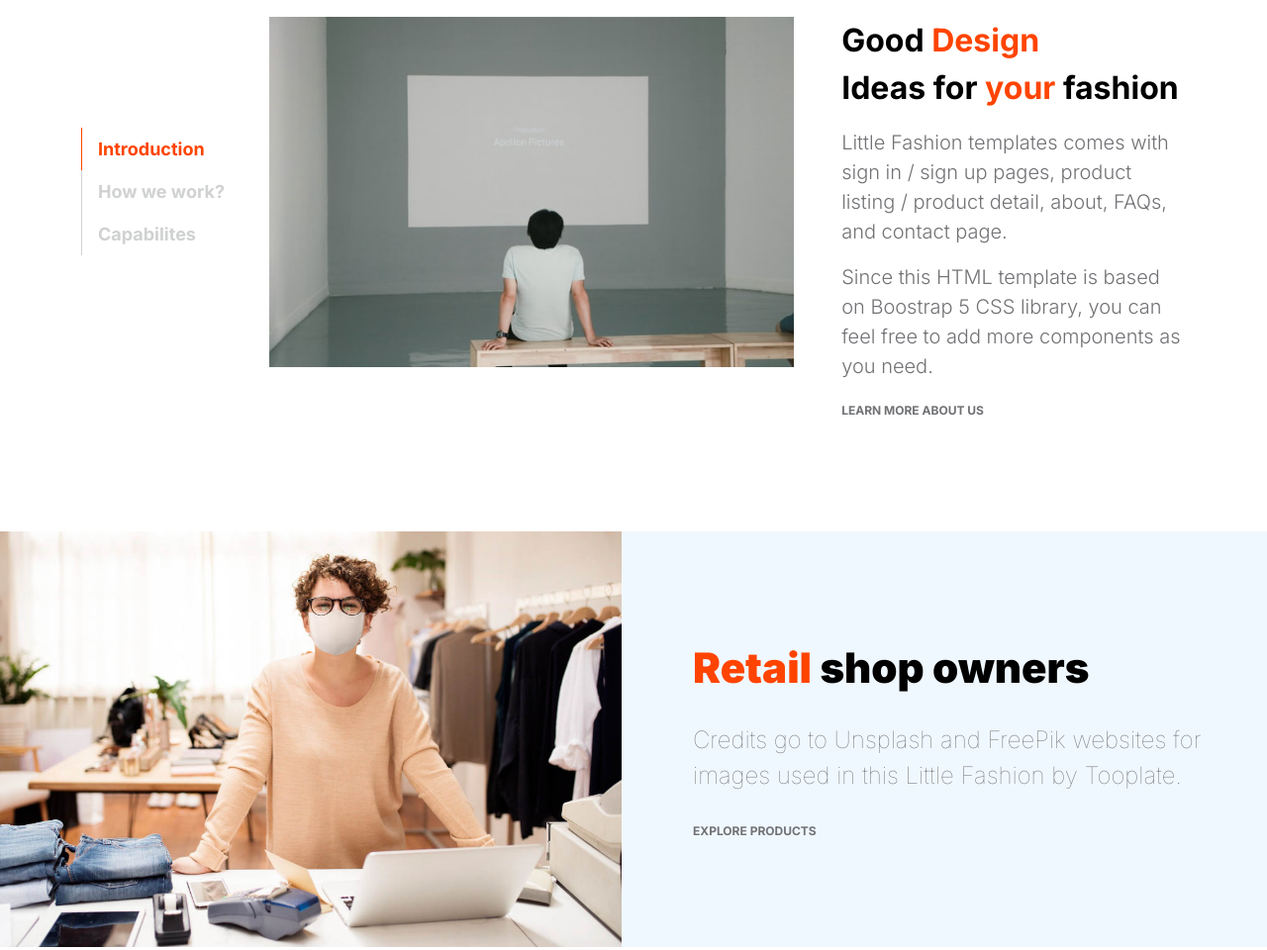
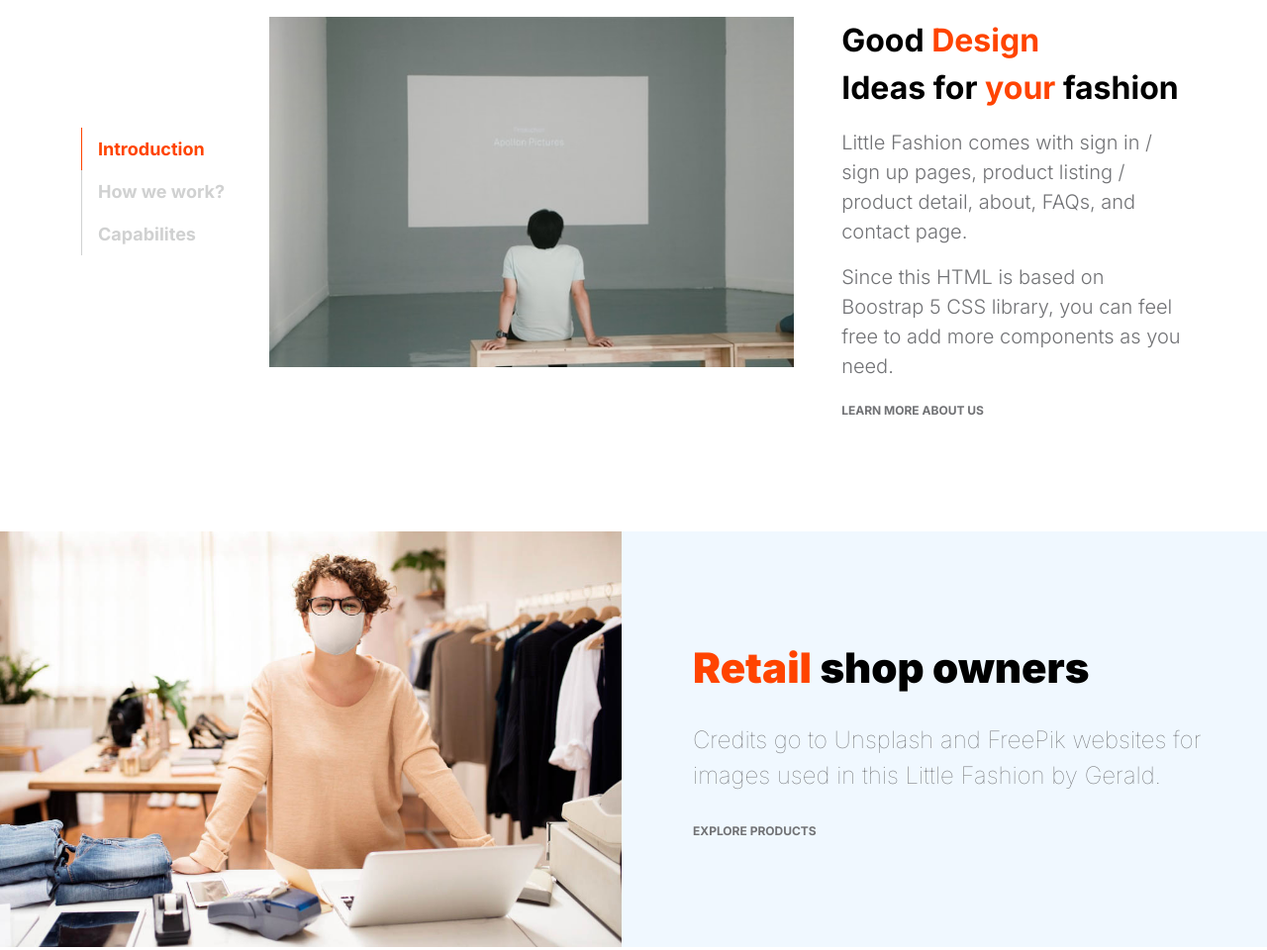
Before and after one commit to Geraldo207/web, a plain HTML site: page index.html in a window 1280 px wide. Shown: the part 1100-2060 px from the top of the page at 99% size. Drawn offline with Linux system fonts and the light colour scheme.

Commit message:
Update index.html

```diff
--- a/index.html
+++ b/index.html
@@ -7,7 +7,7 @@
         <meta name="description" content="">
         <meta name="author" content="">
 
-        <title>Tooplate's Little Fashion</title>
+        <title> Little Fashion</title>
 
         <!-- CSS FILES -->
         <link rel="preconnect" href="https://fonts.googleapis.com">
@@ -22,13 +22,7 @@
         <link rel="stylesheet" href="css/slick.css"/>
 
         <link href="css/tooplate-little-fashion.css" rel="stylesheet">
-<!--
 
-Tooplate 2127 Little Fashion
-
-https://www.tooplate.com/view/2127-little-fashion
-
--->
     </head>
 
     <body>
@@ -180,9 +174,9 @@ https://www.tooplate.com/view/2127-little-fashion
                                             <div class="d-flex flex-column h-100 ms-lg-4 mt-lg-0 mt-5">
                                                 <h4 class="mb-3">Good <span>Design</span> <br>Ideas for <span>your</span> fashion</h4>
 
-                                                <p>Little Fashion templates comes with <a href="sign-in.html">sign in</a> / <a href="sign-up.html">sign up</a> pages, product listing / product detail, about, FAQs, and contact page.</p>
+                                                <p>Little Fashion  comes with <a href="sign-in.html">sign in</a> / <a href="sign-up.html">sign up</a> pages, product listing / product detail, about, FAQs, and contact page.</p>
 
-                                                <p>Since this HTML template is based on Boostrap 5 CSS library, you can feel free to add more components as you need.</p>
+                                                <p>Since this HTML  is based on Boostrap 5 CSS library, you can feel free to add more components as you need.</p>
 
                                                 <div class="mt-2 mt-lg-auto">
                                                     <a href="about.html" class="custom-link mb-2">
@@ -288,7 +282,7 @@ https://www.tooplate.com/view/2127-little-fashion
 
                                 <h2 class="mb-4"><span>Retail</span> shop owners</h2>
 
-                                <p class="lead mb-4">Credits go to Unsplash and FreePik websites for images used in this Little Fashion by Tooplate.</p>
+                                <p class="lead mb-4">Credits go to Unsplash and FreePik websites for images used in this Little Fashion by Gerald.</p>
 
                                 <a href="products.html" class="custom-link">
                                     Explore Products
```
